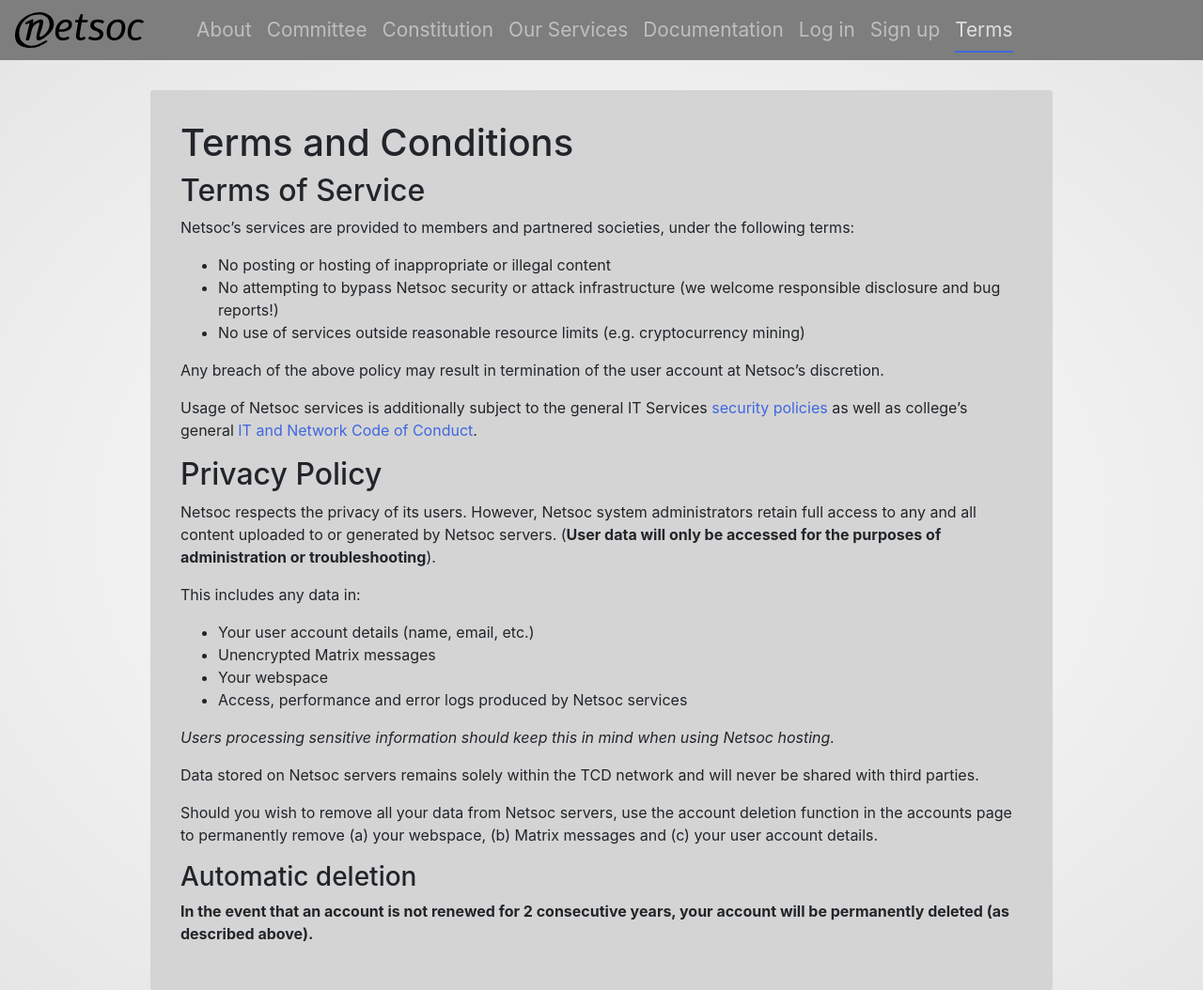
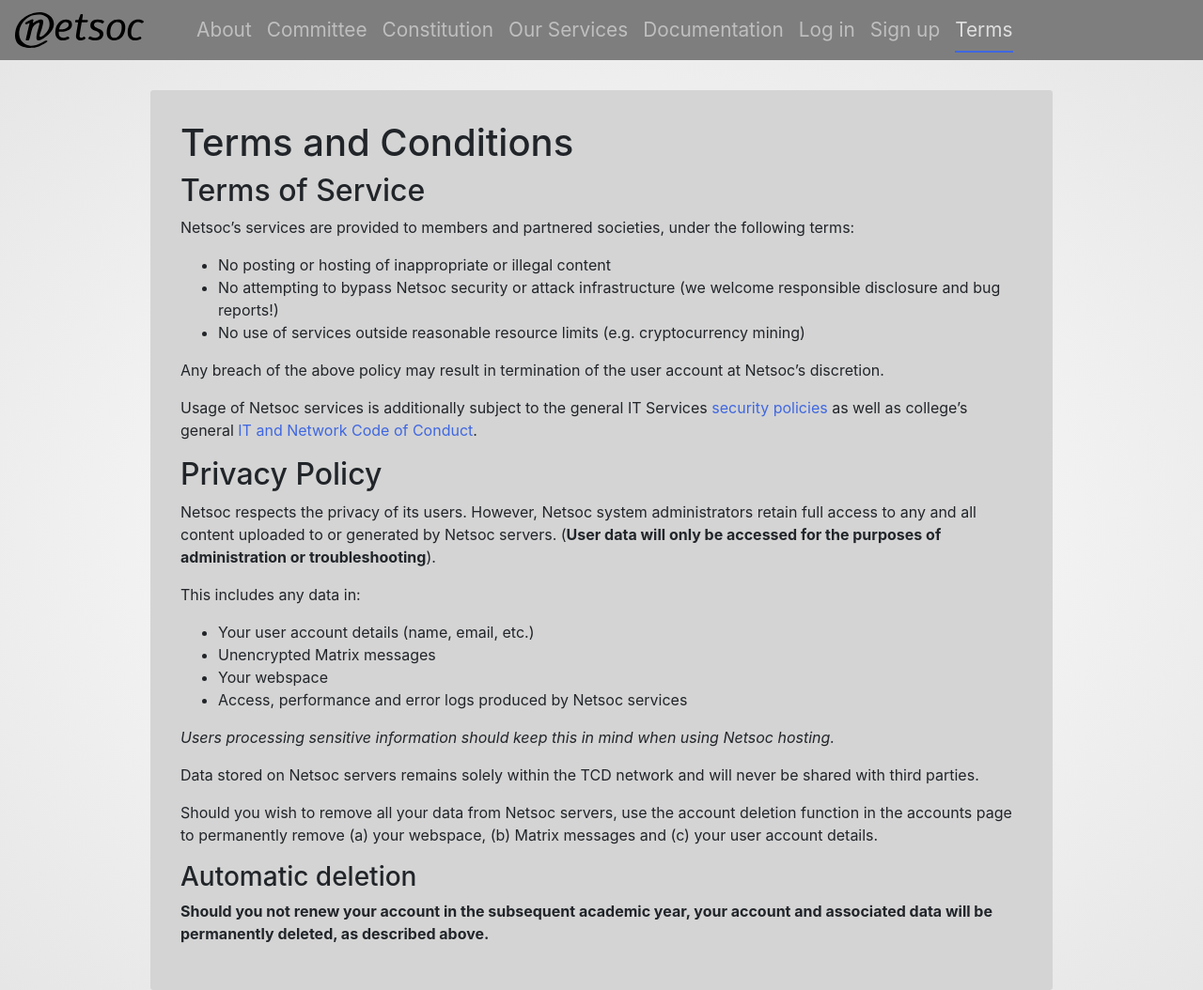
Before and after one commit to netsoc/website-ng, a Jekyll site: the page built from tos.md, in a window 1280 px wide. Shown: the whole page at 94% size. Built offline with Jekyll 4.4.1, drawn with Linux system fonts in a browser that asks for light colours.

Commit message:
Fix auto-deletion timeperiod

```diff
--- a/tos.md
+++ b/tos.md
@@ -51,5 +51,4 @@
 
 ### Automatic deletion
 
-**In the event that an account is not renewed for 2 consecutive years, your
-account will be permanently deleted (as described above).**
+**Should you not renew your account in the subsequent academic year, your account and associated data will be permanently deleted, as described above.**
```
